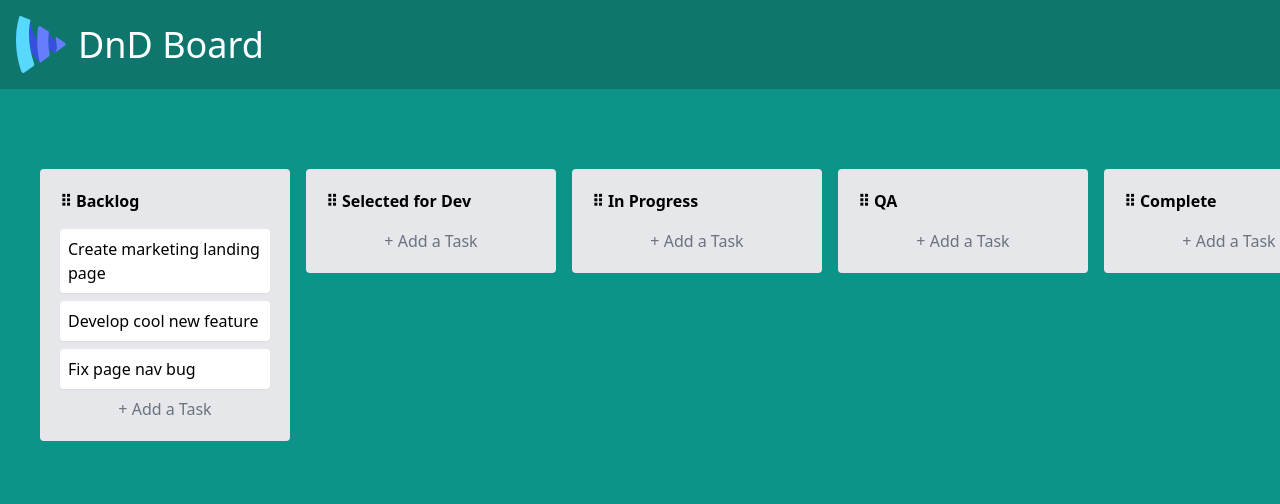
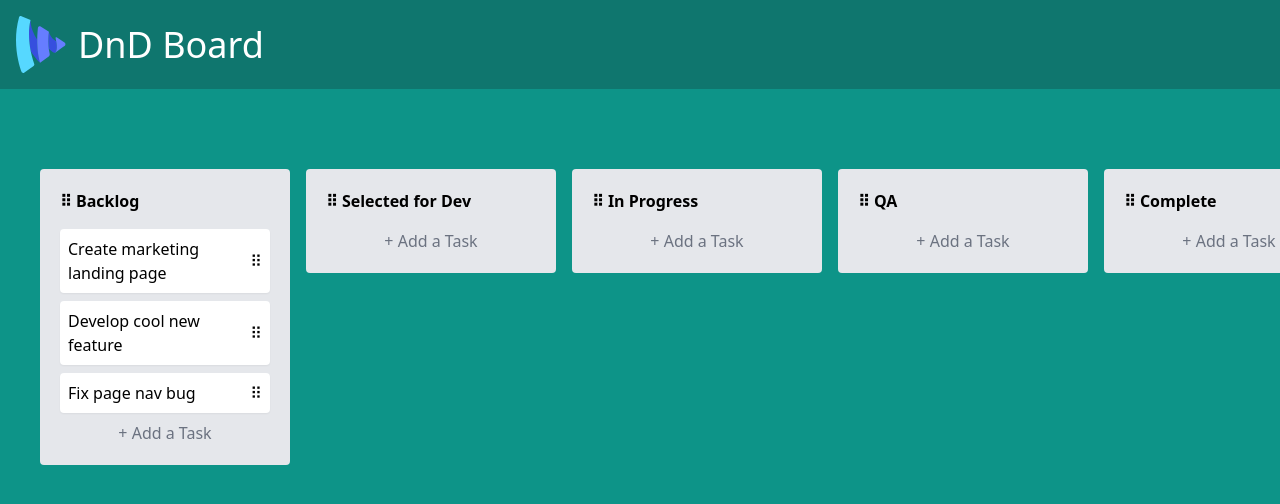
Before and after one commit to memotux/portfolio-dnd-board, a Nuxt app: page / in a window 1280 px wide. Shown: the top 504 px of the page. Built offline with nearby package versions, Linux system fonts and the light colour scheme.

Commit message:
update: Draggable tasks

```diff
--- a/components/DnDBoard.vue
+++ b/components/DnDBoard.vue
@@ -1,6 +1,10 @@
 <script lang="ts" setup>
 import { nanoid } from "nanoid";
-import type { Column } from '~/types';
+import type { Column, Task } from '~/types';
+
+useSeoMeta({
+  title: 'DnD Board'
+})
 
 const columns = ref<Column[]>([
   {
@@ -47,10 +51,17 @@ const columns = ref<Column[]>([
             <DnDBoardDragHandle />
             {{ col.title }}
           </header>
-          <DnDBoardTask
-            v-for="   task    in    col.tasks   "
-            :key=" task.id "
-            :task=" task " />
+          <VDraggable
+            v-model=" col.tasks "
+            :animation=" 150 "
+            handle=".drag-handle"
+            group="tasks"
+            item-key="id">
+            <template #item=" { element: task }: { element: Task } ">
+              <DnDBoardTask :task=" task " />
+            </template>
+          </VDraggable>
+
           <footer>
             <button class="text-gray-500 w-full">+ Add a Task</button>
           </footer>
--- a/components/DnDBoardTask.vue
+++ b/components/DnDBoardTask.vue
@@ -8,9 +8,10 @@ defineProps<{
 
 <template>
   <div :title="task.createdAt.toLocaleDateString()"
-    class="task bg-white p-2 mb-2 rounded shadow-sm max-w-[250px]">
-    <span>
+    class="task bg-white p-2 mb-2 rounded shadow-sm max-w-[250px] flex justify-between items-center">
+    <span class="mr-1">
       {{ task.title }}
     </span>
+    <DnDBoardDragHandle />
   </div>
 </template>
```
